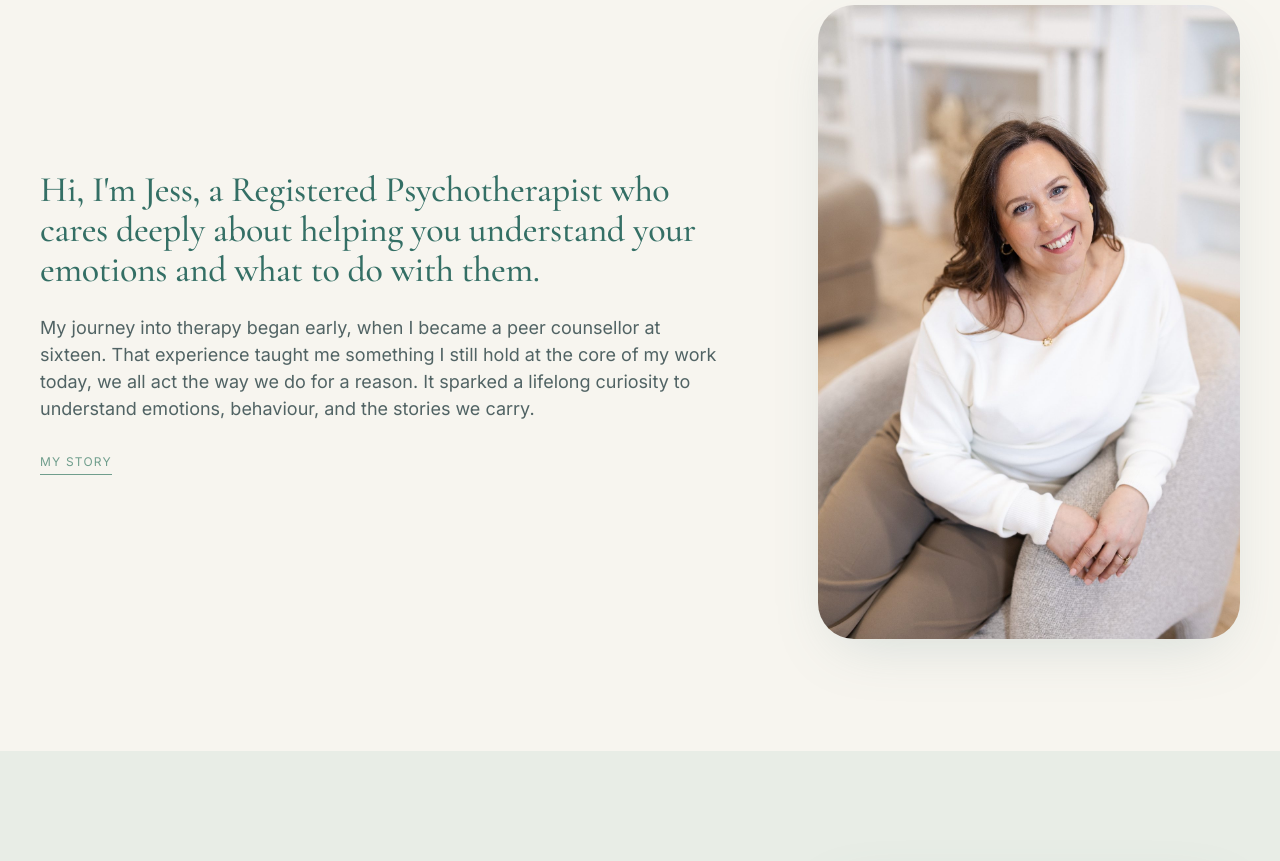
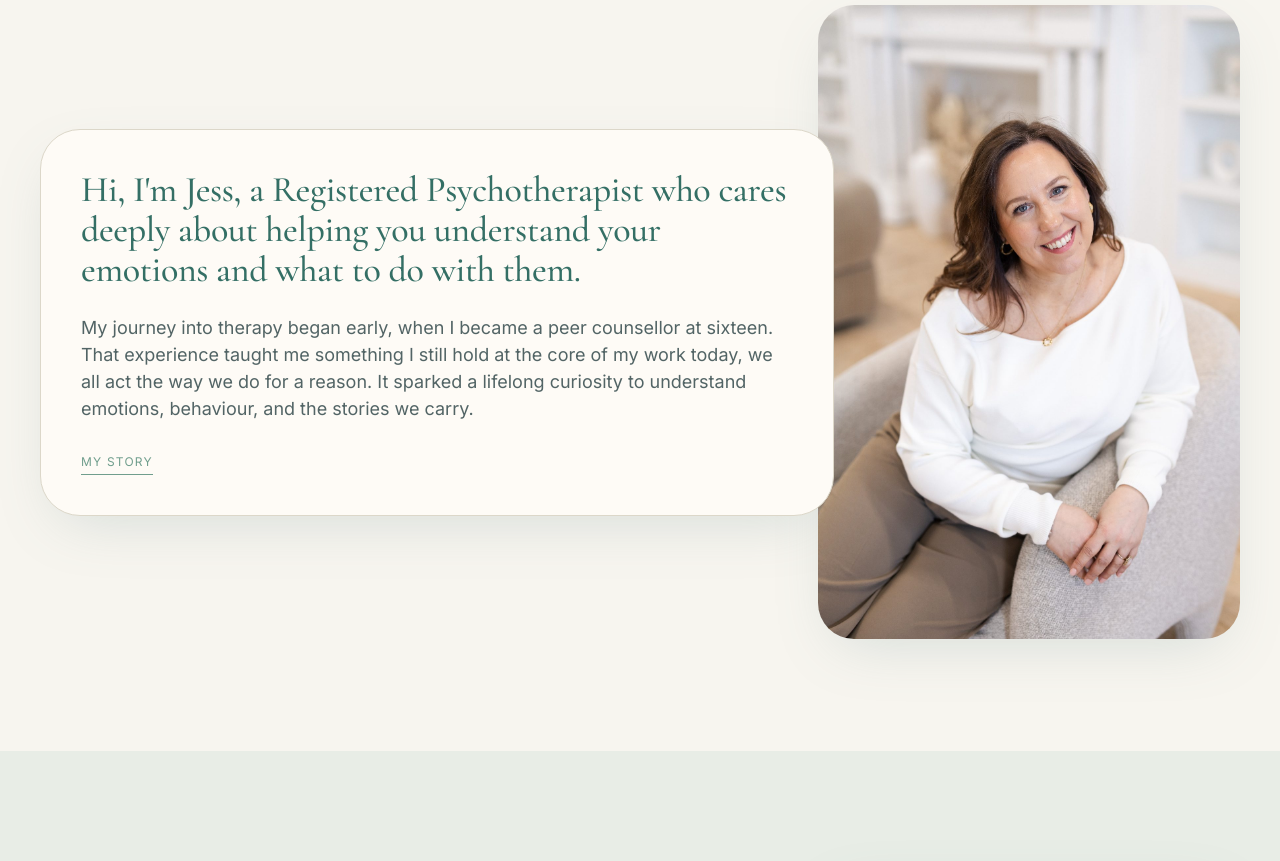
Before and after one commit to jessica22gardner-coder/sparks-psychotherapy, a React (Vite) app: page / in a window 1280 px wide. Shown: the part 2040-2901 px from the top of the page. Built offline with nearby package versions, Linux system fonts and the light colour scheme.

Commit message:
Put the Hi Jess intro on a card overlapping the portrait
The heading and intro now sit in a cream card with a thin sage
border and big rounded corners, like the live site, shifted so
its right edge sits slightly on top of the portrait

```diff
--- a/src/routes/_site.index.tsx
+++ b/src/routes/_site.index.tsx
@@ -149,15 +149,16 @@ function HomePage() {
 
       {/* ABOUT JESS */}
       <section className="mx-auto max-w-7xl px-6 md:px-10 py-20 md:py-28 grid md:grid-cols-5 gap-12 md:gap-16 lg:gap-24 items-center">
-        <div className="md:col-span-3 space-y-6">
+        <div className="md:col-span-3">
+          <div className="relative z-10 bg-card border border-border rounded-[2.5rem] p-8 md:p-10 shadow-soft space-y-6 md:-mr-24 lg:-mr-28">
             <h2 className="text-3xl md:text-4xl">
-            Hi, I'm Jess, a Registered Psychotherapist who cares deeply about helping you understand
-            your emotions and what to do with them.
+              Hi, I&apos;m Jess, a Registered Psychotherapist who cares deeply about helping you
+              understand your emotions and what to do with them.
             </h2>
             <p className="text-foreground/80">
               My journey into therapy began early, when I became a peer counsellor at sixteen. That
-            experience taught me something I still hold at the core of my work today, we all act the
-            way we do for a reason. It sparked a lifelong curiosity to understand emotions,
+              experience taught me something I still hold at the core of my work today, we all act
+              the way we do for a reason. It sparked a lifelong curiosity to understand emotions,
               behaviour, and the stories we carry.
             </p>
             <Link
@@ -166,6 +167,7 @@ function HomePage() {
             >
               My Story
             </Link>
+          </div>
         </div>
         <div className="md:col-span-2">
           <img
```
Lines whose indentation alone changed are shown as unchanged.
